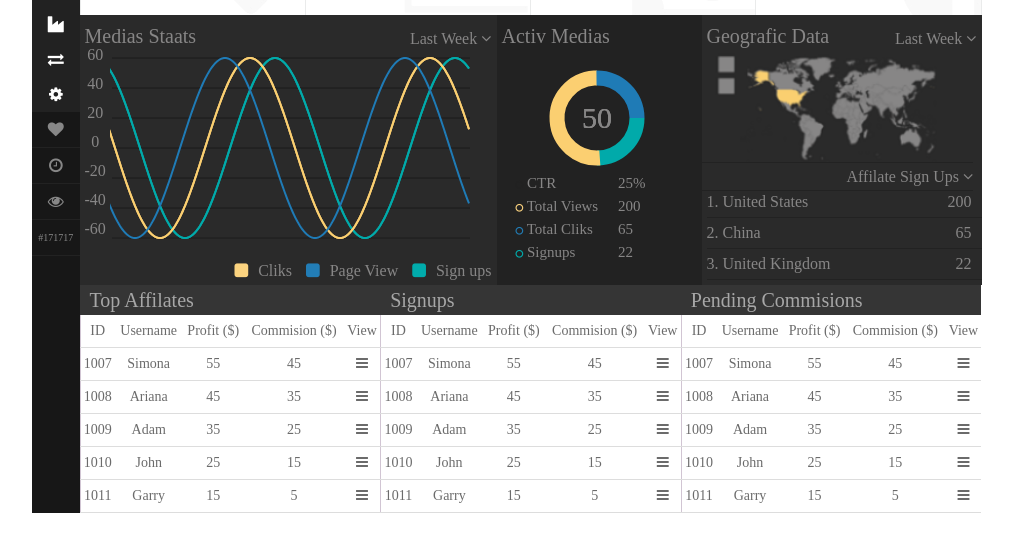
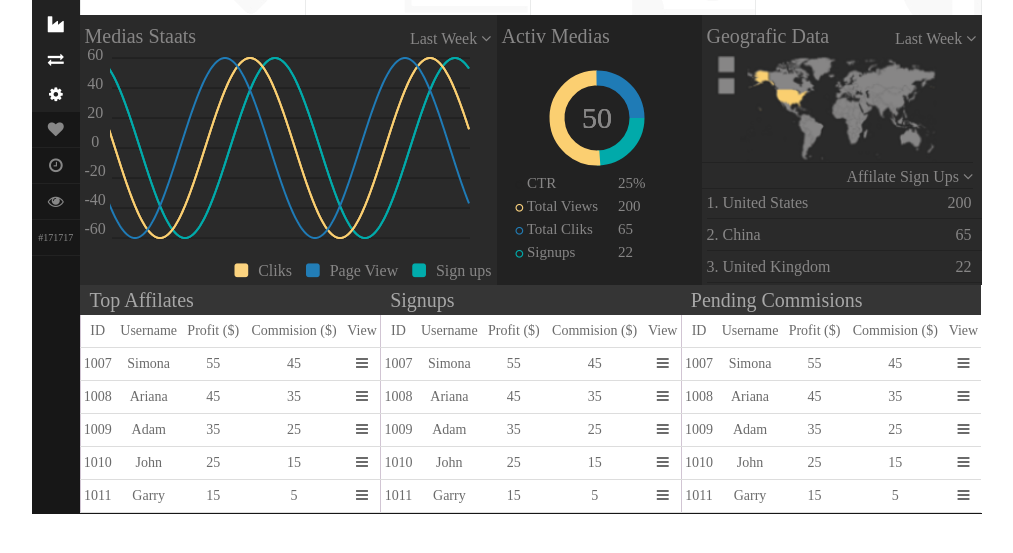
Before and after one commit to shushan907/New-Task, a plain HTML site: page index.html in a window 1280 px wide. Shown: the part 181-734 px from the top of the page, without its empty margins (133-1146 px from the left). Drawn offline with Linux system fonts and the light colour scheme.

Commit message:
improve style

```diff
--- a/css/style.css
+++ b/css/style.css
@@ -9,6 +9,7 @@ body {
 #allContent {
     display: grid;
     grid-template-columns: 1fr 19fr;
+    border-bottom: 1px solid #171717;
 }
 
 #main {
@@ -266,7 +267,7 @@ canvas {
 
 #one div, #two div, #three div {
     border-bottom: 1px solid #222222;
-    line-height: 30px;
+    line-height: 31px;
 }
 
 #one, #two, #three {
--- a/index.html
+++ b/index.html
@@ -114,7 +114,7 @@
                             <i class="fa fa-angle-down"></i>
                         </span>
                         <img src="./image/map.png" alt="" width="100%">
-                        <span class='aff' style="padding: 5px 0 5px 145px;">Affilate Sign Ups
+                        <span class='aff' style="padding: 5px 0 3px 145px;">Affilate Sign Ups
                             <i class="fa fa-angle-down"></i>
                         </span>
                         <br/>
```
